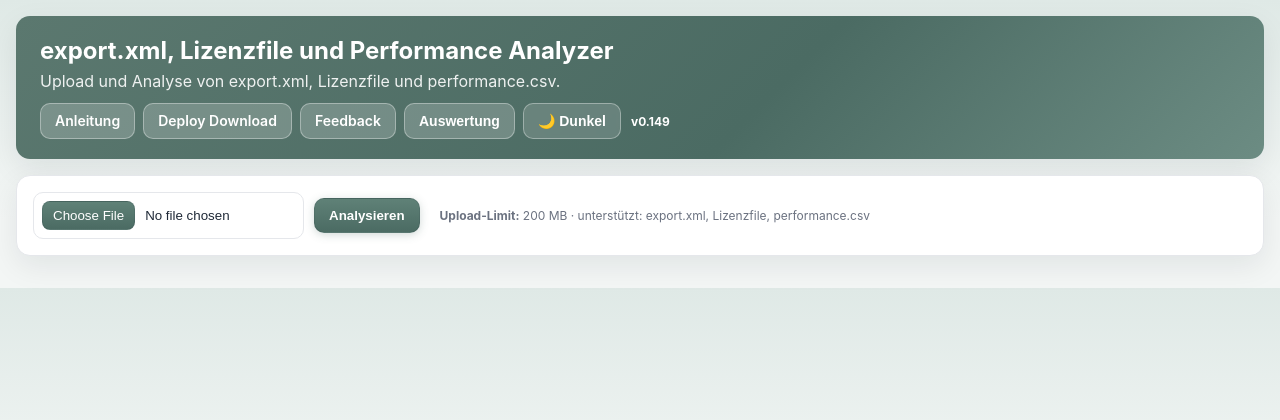
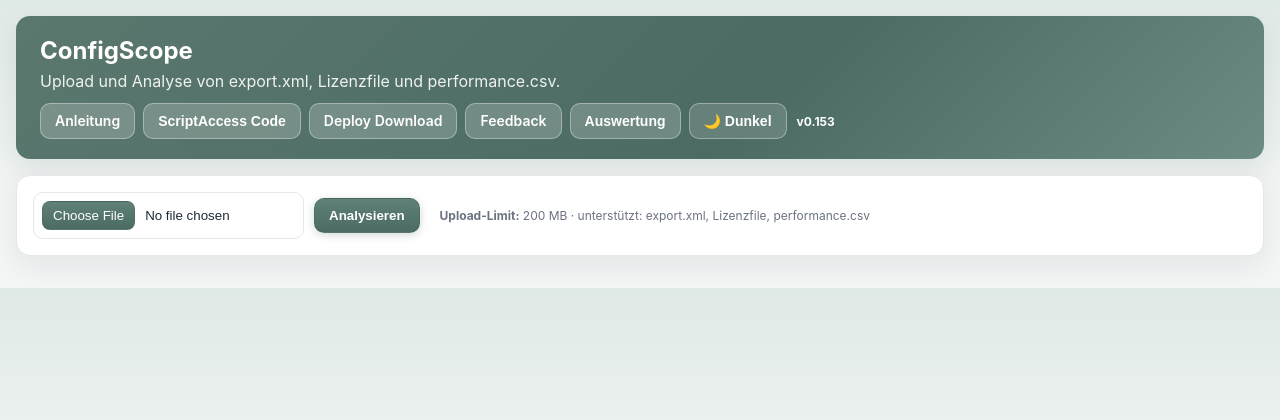
Before and after one commit to syschelle/XMLAnalyzer, a Flask app: page / in a window 1280 px wide. Shown: the top 420 px of the page. Run offline with Flask 3, Linux system fonts and the light colour scheme; some libraries are stand-ins or nearby versions.

Commit message:
Release v0.153 - Add compose toggle for ScriptAccess API

````diff
--- a/docker-compose.yml
+++ b/docker-compose.yml
@@ -8,4 +8,8 @@ services:
       - "18080:8080"
     environment:
       API_KEY: "CHANGE_ME_TO_A_LONG_RANDOM_SECRET"
+      # Set to "false" to hide and disable ScriptAccess Code.
+      SCRIPT_ACCESS_CODE_ENABLED: "true"
+      # Set to "false" to disable the runtime API for changing ScriptAccess Code status.
+      SCRIPT_ACCESS_CODE_API_ENABLED: "true"
     restart: unless-stopped
--- a/webapp/app.py
+++ b/webapp/app.py
@@ -20,8 +20,47 @@ import csv
 app = Flask(__name__)
 app.config['MAX_CONTENT_LENGTH'] = 200 * 1024 * 1024  # 200 MB
 
-APP_VERSION = "v0.149"
+APP_VERSION = "v0.153"
 app.jinja_env.globals["APP_VERSION"] = APP_VERSION
+
+
+def _parse_bool(value, default=None):
+    if value is None:
+        return default
+    if isinstance(value, bool):
+        return value
+    normalized = str(value).strip().lower()
+    if normalized in ("1", "true", "yes", "y", "on", "enabled", "enable"):
+        return True
+    if normalized in ("0", "false", "no", "n", "off", "disabled", "disable"):
+        return False
+    return default
+
+
+SCRIPT_ACCESS_CODE_DEFAULT_ENABLED = _parse_bool(os.getenv("SCRIPT_ACCESS_CODE_ENABLED"), True)
+SCRIPT_ACCESS_CODE_ENABLED = SCRIPT_ACCESS_CODE_DEFAULT_ENABLED
+SCRIPT_ACCESS_CODE_API_DEFAULT_ENABLED = _parse_bool(os.getenv("SCRIPT_ACCESS_CODE_API_ENABLED"), True)
+SCRIPT_ACCESS_CODE_API_ENABLED = SCRIPT_ACCESS_CODE_API_DEFAULT_ENABLED
+
+
+def _is_script_access_code_enabled():
+    return bool(SCRIPT_ACCESS_CODE_ENABLED)
+
+
+def _is_script_access_code_api_enabled():
+    return bool(SCRIPT_ACCESS_CODE_API_ENABLED)
+
+
+def _set_script_access_code_enabled(enabled):
+    global SCRIPT_ACCESS_CODE_ENABLED
+    SCRIPT_ACCESS_CODE_ENABLED = bool(enabled)
+    return SCRIPT_ACCESS_CODE_ENABLED
+
+
+@app.context_processor
+def _inject_feature_flags():
+    return {"SCRIPT_ACCESS_CODE_ENABLED": _is_script_access_code_enabled()}
+
 
 # Zentraler Perzentilwert für die Performance-Auswertung.
 # UI-Texte und Tabellenköpfe werden daraus dynamisch erzeugt.
@@ -2850,6 +2889,63 @@ def _require_api_key():
     return None
 
 
+def _require_script_access_code_api_enabled():
+    if not _is_script_access_code_api_enabled():
+        abort(404)
+
+
+def _script_access_status_payload():
+    return {
+        "feature": "script_access_code",
+        "enabled": _is_script_access_code_enabled(),
+        "default_enabled_from_env": bool(SCRIPT_ACCESS_CODE_DEFAULT_ENABLED),
+        "env_var": "SCRIPT_ACCESS_CODE_ENABLED",
+        "api_enabled": _is_script_access_code_api_enabled(),
+        "api_default_enabled_from_env": bool(SCRIPT_ACCESS_CODE_API_DEFAULT_ENABLED),
+        "api_env_var": "SCRIPT_ACCESS_CODE_API_ENABLED",
+        "note": "Runtime changes through this API are reset to SCRIPT_ACCESS_CODE_ENABLED after container restart. Set SCRIPT_ACCESS_CODE_API_ENABLED=false in Docker Compose to disable this API.",
+    }
+
+
+@app.get("/api/v1/script-access-code/status")
+def api_script_access_code_status():
+    _require_script_access_code_api_enabled()
+    auth_err = _require_api_key()
+    if auth_err is not None:
+        return auth_err
+    return jsonify(_script_access_status_payload())
+
+
+@app.post("/api/v1/script-access-code/status")
+def api_set_script_access_code_status():
+    _require_script_access_code_api_enabled()
+    auth_err = _require_api_key()
+    if auth_err is not None:
+        return auth_err
+
+    payload = request.get_json(silent=True) or {}
+    if "enabled" not in payload:
+        return jsonify({"error": "Missing JSON field: enabled"}), 400
+
+    enabled = _parse_bool(payload.get("enabled"), None)
+    if enabled is None:
+        return jsonify({"error": "enabled must be boolean or one of true/false/on/off/1/0"}), 400
+
+    _set_script_access_code_enabled(enabled)
+    return jsonify(_script_access_status_payload())
+
+
+# Short aliases for convenience.
+@app.get("/api/v1/script-access/status")
+def api_script_access_status_alias():
+    return api_script_access_code_status()
+
+
+@app.post("/api/v1/script-access/status")
+def api_set_script_access_status_alias():
+    return api_set_script_access_code_status()
+
+
 @app.route("/", methods=["GET", "POST"])
 def index():
     if request.method == "GET":
@@ -2901,6 +2997,8 @@ def anleitung():
 
 @app.get("/script_access_code")
 def script_access_code():
+    if not _is_script_access_code_enabled():
+        abort(404)
     now = datetime.now()
     code = _generate_script_access_code()
     return render_template(
@@ -2912,6 +3010,8 @@ def script_access_code():
 
 @app.get("/script_access_code_json")
 def script_access_code_json():
+    if not _is_script_access_code_enabled():
+        return jsonify({"enabled": False, "error": "ScriptAccess Code is disabled"}), 404
     now = datetime.now()
     now_ts = int(now.timestamp() * 1000)
     c_now = _generate_script_access_code(now_ts)
@@ -2920,6 +3020,7 @@ def script_access_code_json():
     m_40 = now.replace(minute=0, second=0, microsecond=0) - timedelta(minutes=40)
     c_m40 = _generate_script_access_code(int(m_40.timestamp() * 1000))
     return jsonify({
+        "enabled": True,
         "code": c_now,
         "codes": [c_now, c_m20, c_m40],
         "generated_at": now.strftime("%d.%m.%Y %H:%M:%S"),
@@ -3016,20 +3117,28 @@ def download_bundle():
     image: export-xml-web:latest
     container_name: export-xml-web
     ports:
-      - \"18080:8080\"
+      - "18080:8080"
     environment:
-      API_KEY: \"CHANGE_ME_TO_A_LONG_RANDOM_SECRET\"
+      API_KEY: "CHANGE_ME_TO_A_LONG_RANDOM_SECRET"
+      # Set to "false" to hide and disable ScriptAccess Code.
+      SCRIPT_ACCESS_CODE_ENABLED: "true"
+      # Set to "false" to disable the runtime API for changing ScriptAccess Code status.
+      SCRIPT_ACCESS_CODE_API_ENABLED: "true"
     restart: unless-stopped
 """
 
     compose_image_content = """services:
   export-xml-web:
-    image: ghcr.io/${IMAGE_OWNER:-syschelle}/export-xml-web:${IMAGE_TAG:-latest}
+    image: ghcr.io/syschelle/export-xml-web:latest
     container_name: export-xml-web
     ports:
       - "18080:8080"
     environment:
-      API_KEY: "${API_KEY:-CHANGE_ME_TO_A_LONG_RANDOM_SECRET}"
+      API_KEY: "CHANGE_ME_TO_A_LONG_RANDOM_SECRET"
+      # Set to "false" to hide and disable ScriptAccess Code.
+      SCRIPT_ACCESS_CODE_ENABLED: "true"
+      # Set to "false" to disable the runtime API for changing ScriptAccess Code status.
+      SCRIPT_ACCESS_CODE_API_ENABLED: "true"
     restart: unless-stopped
 """
 
@@ -3051,7 +3160,7 @@ permissions:
 env:
   REGISTRY: ghcr.io
   IMAGE_NAME: export-xml-web
-  APP_VERSION: v0.149
+  APP_VERSION: v0.153
 
 jobs:
   build-export-xml-web:
@@ -3102,7 +3211,7 @@ jobs:
           tags: ${{ steps.image.outputs.tags }}
           labels: |
             org.opencontainers.image.title=export-xml-web
-            org.opencontainers.image.description=export.xml, Lizenzfile und Performance Analyzer
+            org.opencontainers.image.description=ConfigScope
             org.opencontainers.image.source=${{ github.server_url }}/${{ github.repository }}
             org.opencontainers.image.revision=${{ github.sha }}
             org.opencontainers.image.version=${{ env.APP_VERSION }}
@@ -3114,12 +3223,12 @@ jobs:
         run: |
           echo "Image gebaut: ${{ steps.image.outputs.image }}:${APP_VERSION}"
           echo "docker-compose.image.yml starten mit:"
-          echo "IMAGE_OWNER=${GITHUB_REPOSITORY_OWNER,,} IMAGE_TAG=latest docker compose -f docker-compose.image.yml up -d"
+          echo "docker compose -f docker-compose.image.yml up -d"
 """
 
     install_en_content = """# Installation Guide (Docker)
 
-This guide explains how to run the export.xml, Licensefile and Performance Analyzer on an external system.
+This guide explains how to run ConfigScope on an external system.
 
 ## Requirements
 - Docker Engine / Docker Desktop
@@ -3127,9 +3236,42 @@ This guide explains how to run the export.xml, Licensefile and Performance Analy
 - For the GitHub workflow: GitHub Actions with package write permissions enabled
 
 ## API key (recommended)
-Set `API_KEY` in `docker-compose.yml` or pass it as an environment variable when using `docker-compose.image.yml`.
+Set `API_KEY` directly in `docker-compose.yml` or `docker-compose.image.yml`.
 Use the same value in request header `X-API-Key`.
 If `API_KEY` is empty or missing, API access is open.
+
+No `.env` file is required.
+
+## ScriptAccess Code feature flags
+Set the ScriptAccess options directly in the Compose file.
+
+```yaml
+SCRIPT_ACCESS_CODE_ENABLED: "true"       # show and enable ScriptAccess Code
+SCRIPT_ACCESS_CODE_ENABLED: "false"      # hide and disable ScriptAccess Code
+SCRIPT_ACCESS_CODE_API_ENABLED: "true"   # allow the runtime API toggle
+SCRIPT_ACCESS_CODE_API_ENABLED: "false"  # disable the runtime API toggle
+```
+
+`SCRIPT_ACCESS_CODE_ENABLED` controls the UI/button and `/script_access_code` endpoints.
+`SCRIPT_ACCESS_CODE_API_ENABLED` controls the API endpoints used to read or change the ScriptAccess Code status at runtime.
+
+After changing the Compose file, recreate the container:
+
+```bash
+docker compose -f docker-compose.image.yml up -d --force-recreate
+```
+
+Runtime API toggle, protected by `X-API-Key` when `API_KEY` is configured and only available when `SCRIPT_ACCESS_CODE_API_ENABLED` is `"true"`:
+
+```bash
+curl -H "X-API-Key: <your-key>" http://localhost:18080/api/v1/script-access-code/status
+curl -X POST http://localhost:18080/api/v1/script-access-code/status \
+  -H "X-API-Key: <your-key>" \
+  -H "Content-Type: application/json" \
+  -d '{"enabled": false}'
+```
+
+Runtime API changes are reset to the Docker Compose `SCRIPT_ACCESS_CODE_ENABLED` value after container restart. If `SCRIPT_ACCESS_CODE_API_ENABLED` is `"false"`, the runtime API endpoints return `404`.
 
 ## Local start with build from source
 Use this variant when Docker should build the image locally from `webapp/Dockerfile`.
@@ -3142,10 +3284,10 @@ docker compose up -d --build
 Use this variant when the image was built by GitHub Actions and pushed to GitHub Container Registry.
 
 ```bash
-IMAGE_OWNER=syschelle IMAGE_TAG=latest API_KEY=<your-api-key> docker compose -f docker-compose.image.yml up -d
+docker compose -f docker-compose.image.yml up -d
 ```
 
-Example image names used by `docker-compose.image.yml`:
+Image used by `docker-compose.image.yml`:
 
 ```text
 ghcr.io/syschelle/export-xml-web:latest
@@ -3166,14 +3308,12 @@ webapp/Dockerfile
 
 The workflow pushes these tags to GitHub Container Registry:
 
-- `v0.149`
+- `v0.153`
 - `sha-<short-sha>`
 - `latest` for the current published image
 - the Git tag name when a `v*` tag is pushed
 
-`docker-compose.image.yml` uses `latest` by default. Set `IMAGE_TAG=v0.149` if you want to pin a fixed version.
-
-The default image owner is `syschelle`, matching the current GitHub repository owner. Override `IMAGE_OWNER` only when publishing the image under a different GitHub user or organization.
+`docker-compose.image.yml` uses `ghcr.io/syschelle/export-xml-web:latest` by default. Edit the `image:` line if you want to pin a fixed version tag.
 
 ## Open
 - http://localhost:18080
@@ -3181,7 +3321,9 @@ The default image owner is `syschelle`, matching the current GitHub repository o
 
 ## API example
 ```bash
-curl -X POST "http://localhost:18080/api/v1/export-xml/analyze"   -H "X-API-Key: <your-key>"   -F "file=@/path/to/export.xml;type=application/xml"
+curl -X POST "http://localhost:18080/api/v1/export-xml/analyze" \
+  -H "X-API-Key: <your-key>" \
+  -F "file=@/path/to/export.xml;type=application/xml"
 ```
 
 ## Stop
--- a/webapp/templates/anleitung.html
+++ b/webapp/templates/anleitung.html
@@ -3,7 +3,7 @@
 <head>
   <meta charset="utf-8">
   <meta name="viewport" content="width=device-width, initial-scale=1">
-  <title>Anleitung – export.xml, Lizenzfile und Performance Analyzer</title>
+  <title>Anleitung – ConfigScope</title>
   <style>
     body { font-family: Inter, Segoe UI, Arial, sans-serif; margin: 0; background:#f4f7f6; color:#1f2937; }
     .wrap { max-width: 980px; margin: 0 auto; padding: 20px; }
@@ -20,7 +20,7 @@
   <div class="wrap">
     <div class="card">
       <h1>Anleitung zur Webapp</h1>
-      <p><strong>export.xml, Lizenzfile und Performance Analyzer</strong> hilft dir, Konfigurationsdateien, Lizenzfiles und Performance-CSV-Dateien schnell auszuwerten und die Ergebnisse zu filtern sowie nach Excel/PDF zu exportieren.</p>
+      <p><strong>ConfigScope</strong> hilft dir, Konfigurationsdateien, Lizenzfiles und Performance-CSV-Dateien schnell auszuwerten und die Ergebnisse zu filtern sowie nach Excel/PDF zu exportieren.</p>
     </div>
 
     <div class="card">
--- a/webapp/templates/index.html
+++ b/webapp/templates/index.html
@@ -3,7 +3,7 @@
 <head>
   <meta charset="utf-8">
   <meta name="viewport" content="width=device-width, initial-scale=1">
-  <title>export.xml, Lizenzfile und Performance Analyzer</title>
+  <title>ConfigScope</title>
   <script>
     (function () {
       const m = document.cookie.match(/(?:^|; )theme=([^;]+)/);
@@ -920,12 +920,14 @@
   <div class="wrap">
     <div class="hero">
       <div>
-        <h1>export.xml, Lize<button type="button" data-script-access-trigger="1" onclick="return window.__scriptAccessInlineClick && window.__scriptAccessInlineClick();" style="all:unset; cursor:pointer; font:inherit; font-weight:inherit; line-height:inherit;">n</button>zfile und Performance Analyzer</h1>
+        <h1>ConfigScope</h1>
         <p>Upload und Analyse von export.xml, Lizenzfile und performance.csv.</p>
       </div>
       <div class="hero-actions">
         <a href="{{ url_for('anleitung') }}" data-app-link="anleitung" target="_blank" rel="noopener" class="pdf-btn">Anleitung</a>
-        <button type="button" id="script-access-open" class="pdf-btn" style="display:none;">ScriptAccess Code</button>
+        {% if SCRIPT_ACCESS_CODE_ENABLED %}
+        <button type="button" id="script-access-open" class="pdf-btn">ScriptAccess Code</button>
+        {% endif %}
         <a href="#" data-app-link="download_bundle" class="pdf-btn">Deploy Download</a>
         <a href="mailto:sylvio.schelle@dedalus.com?subject=analyzer%20Feedback" class="pdf-btn">Feedback</a>
         {% if not (result and result.xml_kind == 'licensefile') %}
@@ -950,7 +952,7 @@
 
     {% if result %}
     {% if result.xml_kind == 'licensefile' %}
-    <button type="button" id="script-access-license-trigger" style="position:absolute; left:-9999px; width:1px; height:1px; opacity:0; pointer-events:none;" aria-hidden="true" tabindex="-1">scriptaccess</button>
+    {% if SCRIPT_ACCESS_CODE_ENABLED %}<button type="button" id="script-access-license-trigger" style="position:absolute; left:-9999px; width:1px; height:1px; opacity:0; pointer-events:none;" aria-hidden="true" tabindex="-1">scriptaccess</button>{% endif %}
     <div class="card">
       <h2>Übersicht Lizenzfile:{% if result.issuer and (result.issuer.name or result.issuer.location or result.issuer.country) %} {{ result.issuer.name }}{% if result.issuer.location %}, {{ result.issuer.location }}{% endif %}{% if result.issuer.country %} ({{ result.issuer.country }}){% endif %}{% endif %}</h2>
       <div class="stats">
@@ -1597,6 +1599,7 @@
     </div>
   </div>
 
+  {% if SCRIPT_ACCESS_CODE_ENABLED %}
   <div id="script-access-modal" class="modal-backdrop" aria-hidden="true">
     <div class="modal-card" role="dialog" aria-modal="true" aria-label="ScriptAccess Code" style="max-width:520px; width:92%; padding:12px;">
       <div class="modal-head">
@@ -1611,6 +1614,8 @@
     </div>
   </div>
 
+  {% endif %}
+
   <div id="xml-tooltip" class="xml-tooltip" aria-hidden="true"></div>
   <div id="copy-toast" class="copy-toast" aria-hidden="true">Inhalt kopiert</div>
 
@@ -1661,13 +1666,14 @@
       const scriptAccessClose = document.getElementById('script-access-close');
       const scriptAccessCopy = document.getElementById('script-access-copy');
       function openScriptAccessModal() {
+        if (!scriptAccessModal || !scriptAccessCode || !scriptAccessTime) return;
         scriptAccessCode.value = 'Lade...';
         scriptAccessTime.textContent = '';
 
         scriptAccessModal.classList.add('show');
         scriptAccessModal.setAttribute('aria-hidden', 'false');
         fetch(SCRIPT_ACCESS_JSON_URL)
-          .then(function (r) { return r.json(); })
+          .then(function (r) { if (!r.ok) throw new Error('ScriptAccess disabled or unavailable'); return r.json(); })
           .then(function (data) {
             scriptAccessCode.value = data.code || '';
             scriptAccessTime.textContent = 'Generiert am: ' + (data.generated_at || '');
@@ -4226,6 +4232,7 @@
     })();
   </script>
 </body>
+{% if SCRIPT_ACCESS_CODE_ENABLED %}
 <script>
   // harter Fallback: funktioniert auch dann, wenn der große Haupt-Scriptblock später aussteigt
   window.__scriptAccessInlineClick = function () {
@@ -4244,4 +4251,5 @@
     }
   };
 </script>
+{% endif %}
 </html>
--- a/webapp/templates/script_access_code.html
+++ b/webapp/templates/script_access_code.html
@@ -3,7 +3,7 @@
 <head>
   <meta charset="utf-8">
   <meta name="viewport" content="width=device-width, initial-scale=1">
-  <title>ScriptAccess Code</title>
+  <title>ConfigScope - ScriptAccess Code</title>
   <style>
     body { font-family: Inter, Segoe UI, Roboto, Arial, sans-serif; background:#f3f6f5; color:#1f2937; margin:0; }
     .wrap { max-width: 900px; margin: 0 auto; padding: 24px; }
````
Also changed, not shown: INSTALL_EN.md (+42 -9 lines), docker-compose.image.yml (+6 -2 lines), .github/workflows/docker-images.yml.
